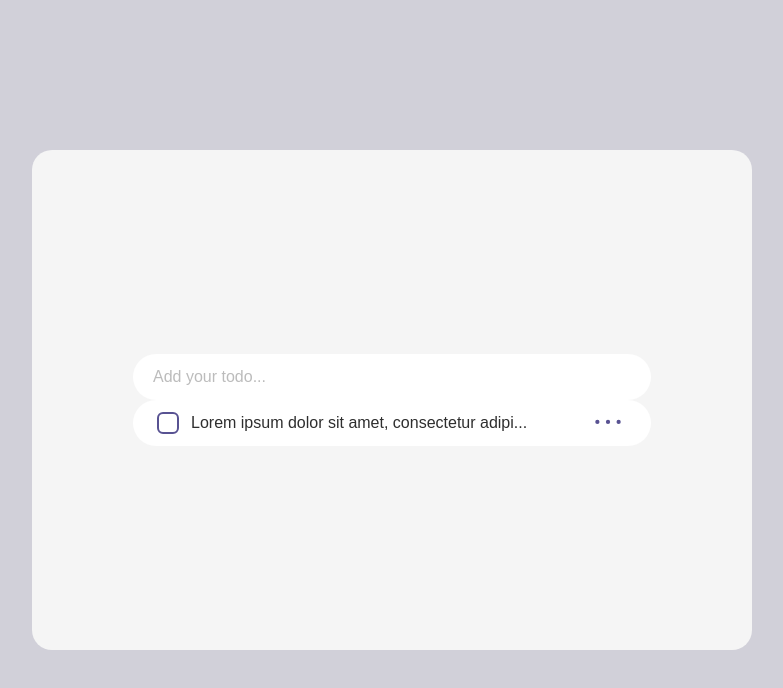
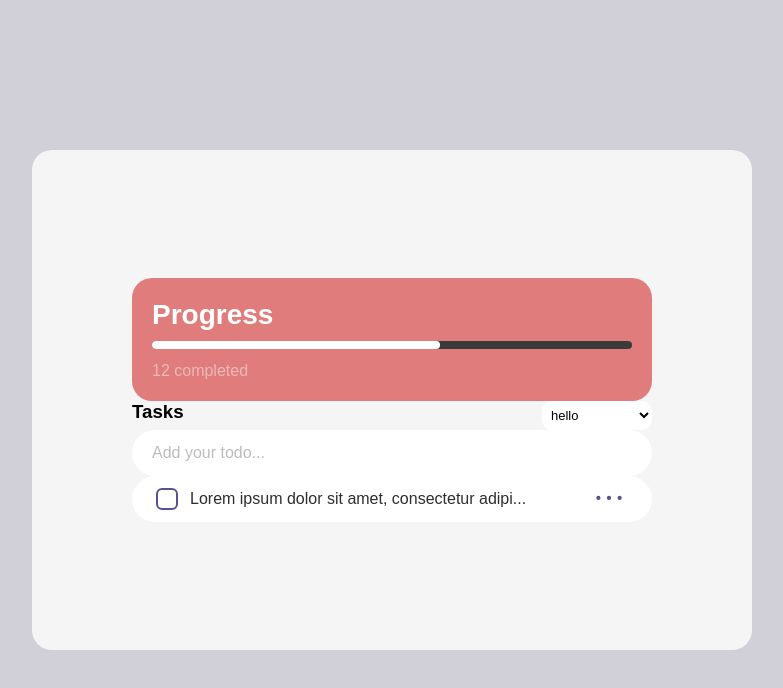
Before and after one commit to pploythehuman/TodoList, a React (Create React App) app: page / in a window 1280 px wide. Shown: the top 688 px of the page, without its empty margins (248-1031 px from the left). Built offline with nearby package versions, Linux system fonts and the light colour scheme.

Commit message:
add progress bar and sorting select

```diff
--- a/src/App.tsx
+++ b/src/App.tsx
@@ -3,11 +3,19 @@ import React from 'react';
 import './index.scss'
 import TaskInput from '../src/components/TaskInput';
 import TaskItem from '../src/components/TaskItem';
+import ProgressBar from '../src/components/ProgressBar';
+import SortingSelect from '../src/components/SortingSelect';
 
 function App() {
   return (
     <div className="app-container">
       <div className="main-container">
+        <ProgressBar completeAmount={12} totalAmount={20}/>
+        <div style={{ display: "flex", flexDirection: "row", justifyContent: "space-between" }}>
+          <h3 style={{ margin: "0px" }}>Tasks</h3>
+          <SortingSelect />
+        </div>
+
         <TaskInput
           value="Add"
           placeholder="Add your todo..."
--- /dev/null
+++ b/src/components/ProgressBar.tsx
@@ -0,0 +1,22 @@
+import React from 'react';
+
+interface ProgressBarProps {
+  completeAmount: number
+  totalAmount: number
+}
+
+const ProgressBar:React.FC<ProgressBarProps>= ({ completeAmount, totalAmount }) => {
+  const percent = (completeAmount/totalAmount) * 100
+  return(
+    <div className="progress-bar">
+      <h2>Progress</h2>
+      <div className="bar-container">
+        <div className="background-bar" />
+        <div className="fill-bar" style={{ width: `${percent}%`}}/>
+      </div>
+      <p>{completeAmount} completed</p>
+    </div>
+  );
+};
+
+export default ProgressBar;
--- /dev/null
+++ b/src/components/SortingSelect.tsx
@@ -0,0 +1,16 @@
+import React from 'react';
+
+interface SortingSelectProps {
+
+}
+
+const SortingSelect:React.FC<SortingSelectProps> = ({ }) => {
+  return (
+    <select className="sorting-select">
+      <option value="">hello</option>
+      <option value="">hello</option>
+    </select>
+  );
+};
+
+export default SortingSelect;
--- a/src/index.scss
+++ b/src/index.scss
@@ -26,6 +26,14 @@ p {
   @include text;
 }
 
+h2 {
+  color: white;
+  font-weight: 600;
+  font-size: 28px;
+  line-height: 33px;
+  margin: 0px;
+}
+
 .app-container {
   display: flex;
   justify-content: center;
@@ -37,14 +45,15 @@ p {
   display: flex;
   flex-direction: column;
   justify-content: center;
-  align-items: center;
+  align-items: stretch; //center
   width: 720px;
   height: 500px;
   // height: 620px;
-  left: 280px;
-  top: 42px;
   background: $color-base-inside;
   border-radius: 20px;
+  padding: 0px 100px 0px 100px;
+  box-sizing: border-box;
+
 }
 
 /* Task Input */
@@ -52,7 +61,8 @@ p {
   display: flex;
   justify-content: left;
   align-items: center;
-  width: 518px;
+  width: 100%;
+  // width: 518px;
   height: 46px;
   background: #FFFFFF;
   border-radius: 9999px;
@@ -78,7 +88,8 @@ p {
   display: grid;
   grid-template-columns: 1fr auto;
   align-items: center;
-  width: 518px;
+  // width: 518px;
+  width: 100%;
   height: 46px;
   background: #FFFFFF;
   border-radius: 9999px;
@@ -184,3 +195,67 @@ p {
   background-color: #f5f5f5;
 }
 /* Ellipsis Button */
+
+/* Progress Bar */
+.progress-bar {
+  display: flex;
+  flex-direction: column;
+  align-items: flex-start;
+  height: 123px;
+  width: 100%;
+  // width: 518px;
+  background-color: $color-secondary;
+  border-radius: 20px;
+  padding: 20px 20px;
+  box-sizing: border-box;
+}
+
+.progress-bar p {
+  color: $color-secondar-ligth;
+  margin-bottom: 0;
+}
+
+.bar-container {
+  position: relative;
+  display: flex;
+  width: 100%;
+  height: 7.5px;
+  margin-top: 10px;
+
+  .fill-bar {
+    position: absolute; // <-- Change this line
+    background-color: white;
+    // width: 50%;
+    height: 7.5px;
+    border-radius: 999px;
+  }
+
+  .background-bar {
+    position: absolute; // <-- Change this line
+    background-color:#3B3B3B;
+    width: 100%;
+    height: 7.5px;
+    border-radius: 999px;
+  }
+}
+/* Progress Bar End */
+
+/* Sorting Select */
+.sorting-select {
+  // appearance: none;
+  width: 110px;
+  height: 29px;
+  background: white;
+  border-radius: 10px;
+  border: none;
+  font-size: 13px;
+  padding: 5px 5px 5px 5px !important;
+  box-sizing: border-box;
+}
+
+.sorting-select:focus {
+  outline: none;
+  border: none;
+}
+
+/* Sorting Select End */
```
